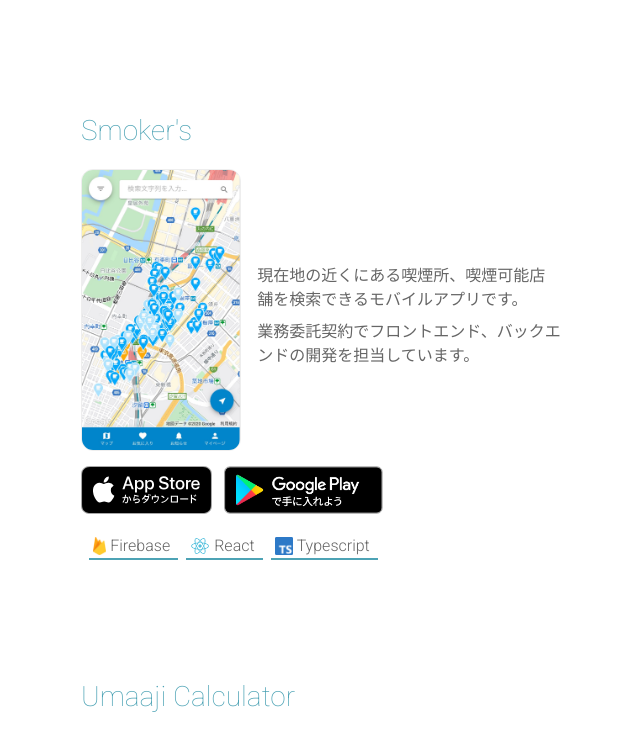
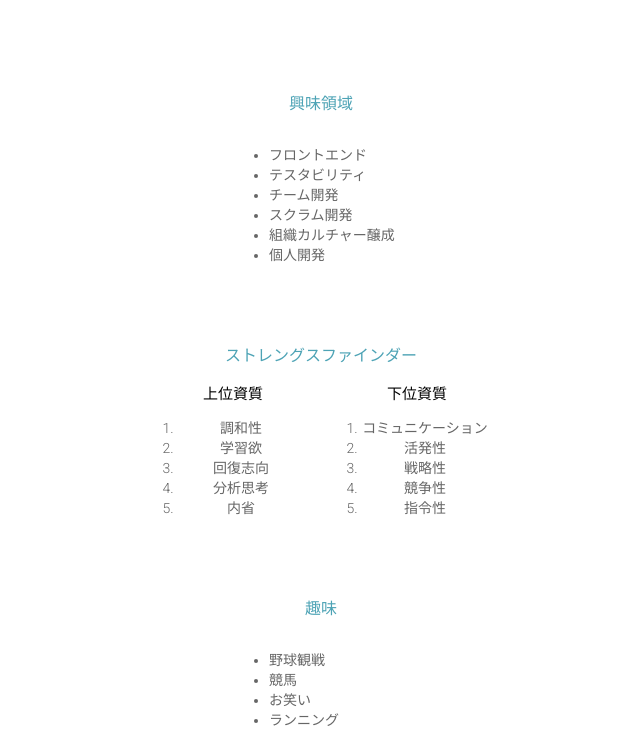
Before and after one commit to tocomi/homepage, a Vue app: page / in a window 1280 px wide. Shown: the part 1020-1751 px from the top of the page, without its empty margins (319-959 px from the left). Built offline with nearby package versions, Linux system fonts and the light colour scheme.

Commit message:
feat: add biography

```diff
--- a/src/App.vue
+++ b/src/App.vue
@@ -2,9 +2,11 @@
   <div class="main">
     <header class="header">
       <a class="header__link" href="#" v-scroll-to="'#eyecatch'">TOP</a>
+      <a class="header__link" href="#" v-scroll-to="'#biography'">BIOGRAPHY</a>
       <a class="header__link" href="#" v-scroll-to="'#portfolio'">PORTFOLIO</a>
     </header>
 
+    <main>
       <div id="eyecatch" class="eyecatch">
         <div class="portrait">
           <img class="portrait__photo" src="./assets/portrait.png" />
@@ -15,12 +17,33 @@
           <p class="about-me__job">Web engineer</p>
           <div class="about-me__link link">
             <template v-for="link in links">
-            <a :href="link.url" :alt="link.alt" :key="link.alt" target="_blank">
+              <a
+                :href="link.url"
+                :alt="link.alt"
+                :key="link.alt"
+                target="_blank"
+              >
                 <img :src="link.icon" class="link__icon" />
               </a>
             </template>
           </div>
         </div>
+      </div>
+
+      <div id="biography" class="biography">
+        <heading text="BIOGRAPHY" />
+        <biography />
+      </div>
+
+      <div id="portfolio" class="portfolio">
+        <heading text="PORTFOLIO" />
+        <template v-for="artifact in artifacts">
+          <portfolio
+            class="portfolio__card"
+            :artifact="artifact"
+            :key="artifact.name"
+          />
+        </template>
       </div>
 
       <!-- <div id="history" class="history">
@@ -37,23 +60,11 @@
         </template>
         <job-history />
       </div> -->
+    </main>
 
-    <div id="portfolio" class="portfolio">
-      <div class="portfolio__heading heading">
-        <h2 class="heading__text">PORTFOLIO</h2>
-      </div>
-      <template v-for="artifact in artifacts">
-        <portfolio
-          class="portfolio__card"
-          :artifact="artifact"
-          :key="artifact.name"
-        />
-      </template>
-    </div>
-
-    <div class="footer">
+    <footer class="footer">
       <span class="footer__text">Kenta TSUNEMI</span>
-    </div>
+    </footer>
   </div>
 </template>
 
@@ -68,6 +79,8 @@
 
 // import JobHistory from './components/organisms/JobHistory.vue';
 import Portfolio from './components/organisms/Portfolio.vue';
+import Biography from './components/organisms/Biography.vue';
+import Heading from './components/atoms/Heading.vue';
 
 import { links } from './data/links';
 import { histories } from './data/histories';
@@ -97,10 +110,12 @@
 export default Vue.extend({
   name: 'App',
   components: {
+    Heading,
     // CakeVariantIcon,
     // DomainIcon,
     // SchoolIcon,
     Portfolio,
+    Biography,
     // JobHistory,
   },
   mounted() {
@@ -205,6 +220,11 @@
     }
   }
 
+  .biography {
+    margin-top: 96px;
+    padding: 0 16px;
+  }
+
   .history {
     margin: 0 auto;
     padding: 64px 0;
@@ -248,26 +268,8 @@
     margin: 96px 0;
     padding: 0 16px;
 
-    &__heading {
-      align-items: center;
-      display: flex;
-      justify-content: center;
-    }
-
     &__card {
       margin-top: 120px;
-    }
-  }
-
-  .heading {
-    &__text {
-      color: $theme-color;
-      border-bottom: solid 1px $theme-color;
-      font-size: 32px;
-      line-height: 64px;
-      letter-spacing: 6px;
-      text-align: center;
-      width: 280px;
     }
   }
 
--- /dev/null
+++ b/src/components/atoms/Heading.vue
@@ -0,0 +1,40 @@
+<template>
+  <div class="heading">
+    <h2 class="heading__text">{{ text }}</h2>
+  </div>
+</template>
+
+<script lang="ts">
+import Vue from 'vue';
+
+export default Vue.extend({
+  name: 'HeadingAtom',
+  props: {
+    text: {
+      type: String,
+      required: true,
+    },
+  },
+});
+</script>
+
+<style lang="scss" scoped>
+/* common css */
+@import '../../styles/common';
+
+.heading {
+  align-items: center;
+  display: flex;
+  justify-content: center;
+
+  &__text {
+    color: $theme-color;
+    border-bottom: solid 1px $theme-color;
+    font-size: 32px;
+    line-height: 64px;
+    letter-spacing: 6px;
+    text-align: center;
+    width: 280px;
+  }
+}
+</style>
--- /dev/null
+++ b/src/components/molecules/StrengthFinder.vue
@@ -0,0 +1,46 @@
+<template>
+  <section class="strength-finder">
+    <div class="strength">
+      <p class="title">上位資質</p>
+      <ol class="list">
+        <li>調和性</li>
+        <li>学習欲</li>
+        <li>回復志向</li>
+        <li>分析思考</li>
+        <li>内省</li>
+      </ol>
+    </div>
+    <div class="weakness">
+      <p class="title">下位資質</p>
+      <ol class="list">
+        <li>コミュニケーション</li>
+        <li>活発性</li>
+        <li>戦略性</li>
+        <li>競争性</li>
+        <li>指令性</li>
+      </ol>
+    </div>
+  </section>
+</template>
+
+<style lang="scss" scoped>
+/* common css */
+@import '../../styles/common';
+
+.strength-finder {
+  display: flex;
+  justify-content: center;
+
+  .title {
+    font-size: 15px;
+    margin-left: 8px;
+  }
+
+  .list {
+    color: $text-color-normal;
+    font-size: 14px;
+    padding-right: 16px;
+    width: 128px;
+  }
+}
+</style>
--- /dev/null
+++ b/src/components/organisms/Biography.vue
@@ -0,0 +1,79 @@
+<template>
+  <div class="biography">
+    <section class="content">
+      <p class="heading">興味領域</p>
+      <div class="list-wrapper">
+        <ul class="list">
+          <li>フロントエンド</li>
+          <li>テスタビリティ</li>
+          <li>チーム開発</li>
+          <li>スクラム開発</li>
+          <li>組織カルチャー醸成</li>
+          <li>個人開発</li>
+        </ul>
+      </div>
+    </section>
+    <section class="content">
+      <p class="heading">ストレングスファインダー</p>
+      <div class="list-wrapper">
+        <strength-finder />
+      </div>
+    </section>
+    <section class="content">
+      <p class="heading">趣味</p>
+      <div class="list-wrapper">
+        <ul class="list">
+          <li>野球観戦</li>
+          <li>競馬</li>
+          <li>お笑い</li>
+          <li>ランニング</li>
+          <li>テレビゲーム</li>
+          <li>邦楽ロック</li>
+          <li>カラオケ</li>
+        </ul>
+      </div>
+    </section>
+  </div>
+</template>
+
+<script lang="ts">
+import Vue from 'vue';
+import StrengthFinder from '../molecules/StrengthFinder.vue';
+
+export default Vue.extend({
+  name: 'Biography',
+  components: {
+    StrengthFinder,
+  },
+});
+</script>
+
+<style lang="scss" scoped>
+/* common css */
+@import '../../styles/common';
+
+.biography {
+  text-align: center;
+
+  .content {
+    margin-top: 64px;
+  }
+
+  .heading {
+    color: $theme-color;
+  }
+
+  .list-wrapper {
+    display: flex;
+    justify-content: center;
+    margin-top: 16px;
+  }
+
+  .list {
+    color: $text-color-normal;
+    font-size: 14px;
+    text-align: left;
+    width: 144px;
+  }
+}
+</style>
--- a/src/components/organisms/Portfolio.vue
+++ b/src/components/organisms/Portfolio.vue
@@ -125,6 +125,7 @@
     }
 
     .line {
+      font-size: 14px;
       margin-top: 8px;
     }
 
```
Lines whose indentation alone changed are shown as unchanged.
